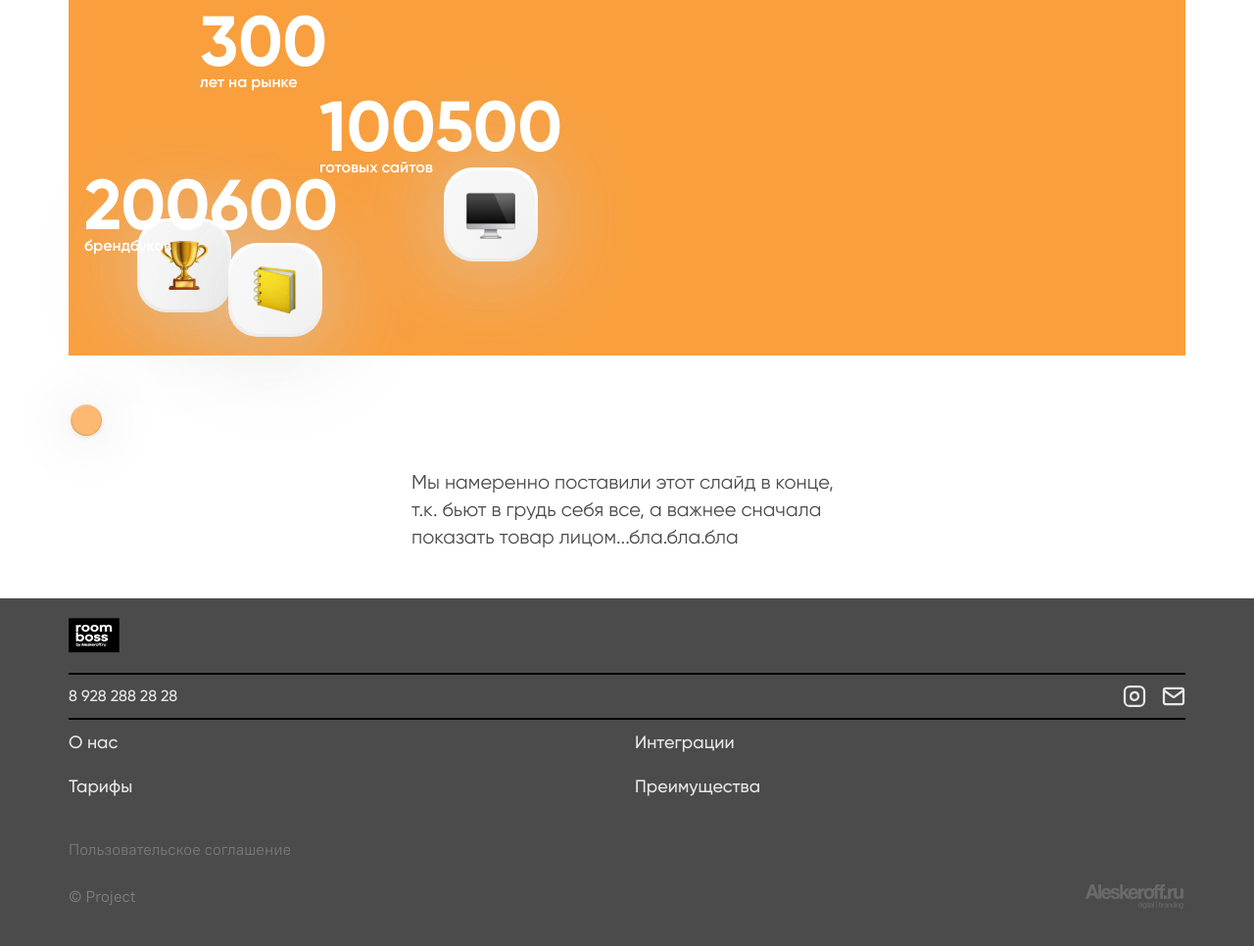
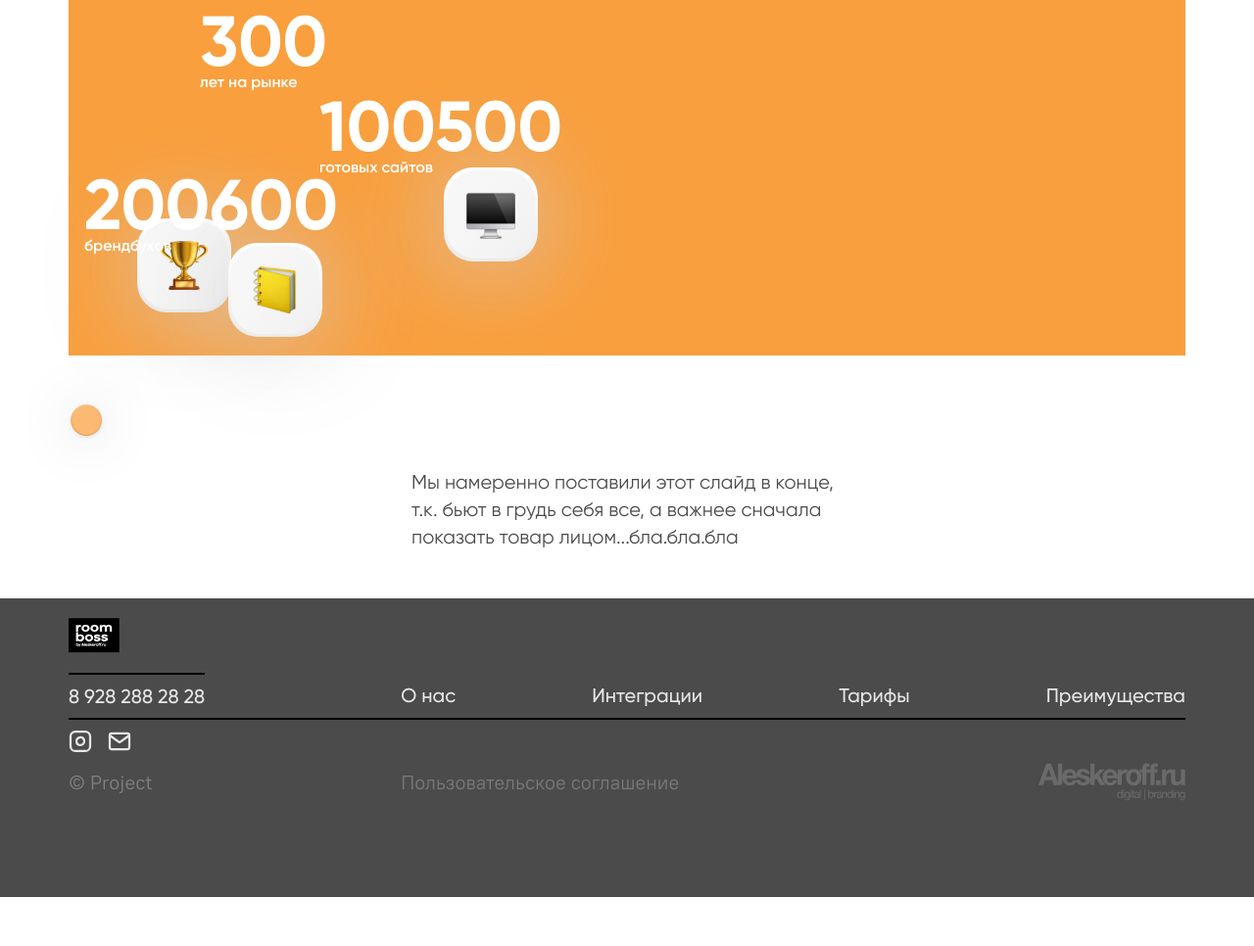
Before and after one commit to uiNoiSE/Room-Boss, a website built with webpack: page src/index.html in a window 1280 px wide. Shown: the part 7458-8424 px from the top of the page at 98% size. After the commit the page ends 8374 px from the top, so only its background shows below. Built offline with nearby package versions, Linux system fonts and the light colour scheme; files whose address does not match are found by name; what inputmask would draw is missing.

Commit message:
+ fin Pad portrait

```diff
--- a/src/scss/footer.scss
+++ b/src/scss/footer.scss
@@ -35,6 +35,12 @@
       margin-bottom: 0;
       width: 64px;
       height: 24px;
+
+      @media ($m-s) {
+        height: 44px;
+        align-items: center;
+        justify-self: flex-start;
+      }
     }
 
     &__icon {
@@ -51,6 +57,7 @@
   &__anchors {
     grid-area: anchors;
 
+    display: grid;
     grid-template-columns: 1fr 1fr;
     grid-template-rows: 1fr 1fr;
     margin-top: 10px;
@@ -60,7 +67,16 @@
 
     justify-items: stretch;
 
-    display: grid;
+    @media ($m-s) {
+      display: flex;
+      align-items: center;
+      justify-content: space-between;
+
+      column-gap: 0;
+      row-gap: 0;
+
+      margin: 0;
+    }
 
     a {
       font-weight: 500;
@@ -79,6 +95,18 @@
         grid-area: 1;
       }
 
+      @media ($m-s) {
+        grid-area: auto;
+
+        &:nth-child(1) {
+          grid-area: auto;
+        }
+
+        &:nth-child(2) {
+          grid-area: auto;
+        }
+      }
+
       &:active {
         color: $c-black;
         transition: 0.2s cubic-bezier(0.28, 0, 0.1, 1);
@@ -88,6 +116,7 @@
 
   &__tou {
     margin-bottom: 26px;
+    align-self: center;
 
     font-family: $PT;
     font-weight: 400;
@@ -97,6 +126,10 @@
 
     grid-area: tou;
     opacity: 0.3;
+
+    @media ($m-s) {
+      margin: 0;
+    }
   }
 
   &__copy {
@@ -109,14 +142,25 @@
     grid-area: copy;
     align-self: center;
     opacity: 0.3;
+
+    @media ($m-s) {
+      font-size: 20px;
+      line-height: 24px;
+    }
   }
 
   &__made-by {
     width: 104px;
     height: 26px;
+    align-self: center;
     justify-self: flex-end;
     grid-area: made-by;
     opacity: 0.2;
+
+    @media ($m-s) {
+      width: 150px;
+      height: 40px;
+    }
 
     &:hover {
       opacity: 1;
@@ -126,6 +170,10 @@
   a {
     text-decoration: none;
     color: $c-gray-2;
+
+    @media ($m-s) {
+      font-size: 20px;
+    }
   }
 
   & > .container {
@@ -141,6 +189,18 @@
 
     color: inherit;
 
+    @media ($m-s) {
+      grid-template-areas:
+        "logo . . ."
+        "hr . . ."
+        "tel . anchors anchors"
+        "hr-second hr-second hr-second hr-second"
+        "social . . ."
+        "copy . tou made-by";
+
+      grid-template-columns: auto 1fr 2fr 2fr;
+    }
+
     hr {
       height: 2px;
       background: $c-black;
```
